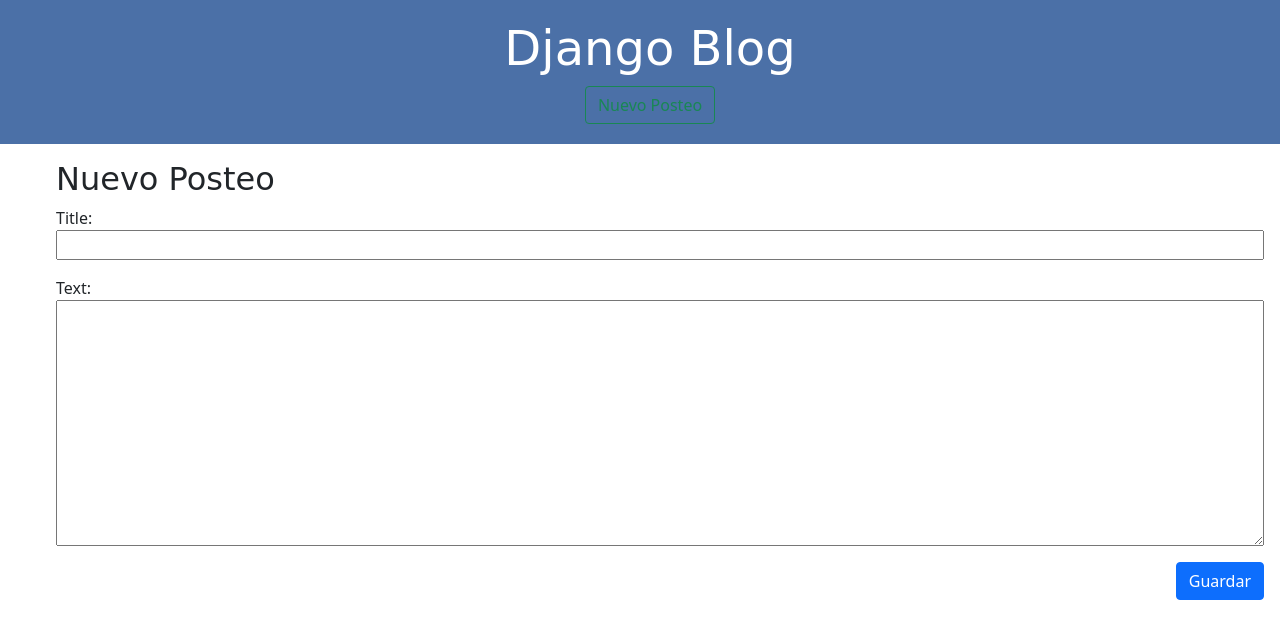
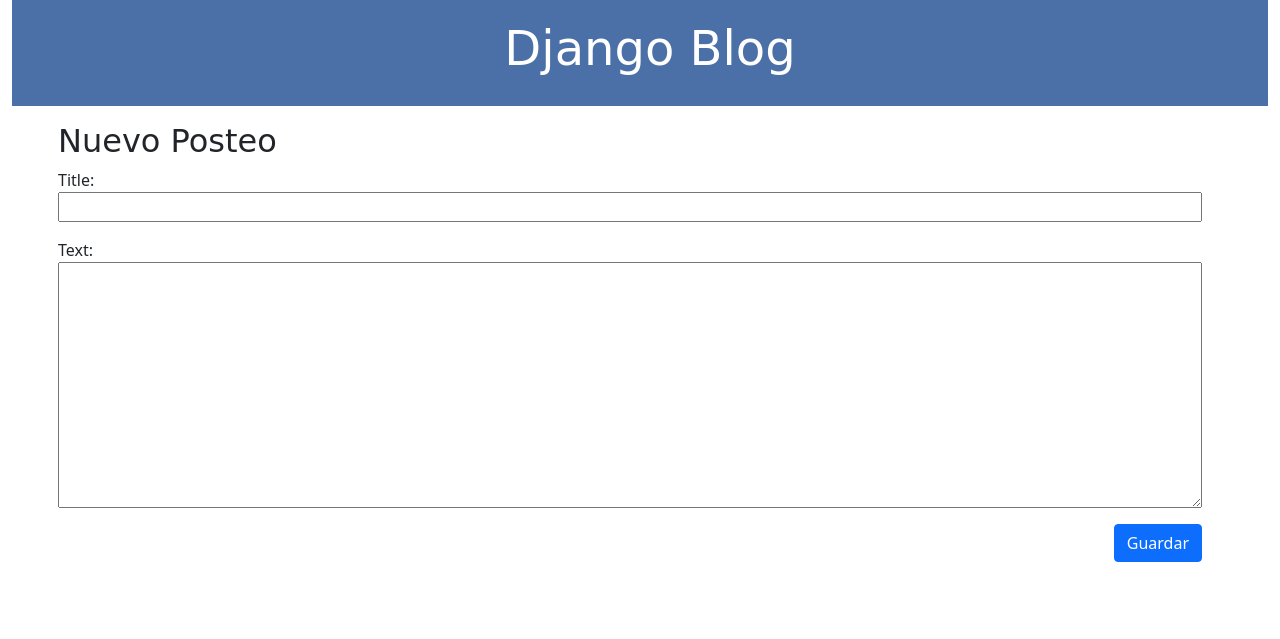
Before and after one commit to alejandroPolak-1/pythonDjangoBlog, a Django app: page /post/new in a window 1280 px wide. Shown: the top 639 px of the page. Run offline with Django 3.2, Linux system fonts and the light colour scheme; some web fonts are replaced.

Commit message:
auth to add or edit a post & styles

```diff
--- a/blog/static/css/blog.css
+++ b/blog/static/css/blog.css
@@ -12,7 +12,9 @@
 }
 
 .content {
-    margin-left: 40px;
+    margin-left: 20px;
+    margin-right: 50px;
+
 }
 
 h1, h2, h3, h4 {
@@ -40,6 +42,7 @@
 
 .post {
     margin-bottom: 70px;
+    text-align: justify;
 }
 
 .post h2 a, .post h2 a:visited {
--- a/blog/templates/blog/base.html
+++ b/blog/templates/blog/base.html
@@ -9,21 +9,27 @@
         <link rel="stylesheet" href="{% static 'css/blog.css' %}">
     </head>
     <body>
-        <div class="page-header d-flex justify-content-evenly">
-            <div class="align-items-center">
-                <h1 class="text-center"><a href="/">Django Blog</a></h1>
-                <a href="{% url 'post_new' %}" class="btn btn-outline-success">Nuevo Posteo</a>
+
+      <div class="container-fluid">
+
+        <div class="page-header">
+            <div>
+                <h1><a href="/">Django Blog</a></h1>
+                {% comment %} verificar que esta autenticado para poder agregar un posteo{% endcomment %}
+                {% if user.is_authenticated %}
+                    <a href="{% url 'post_new' %}" class="btn btn-success">Nuevo Posteo</a>
+                {% endif %}
             </div>
         </div>
 
-        <div class="content ccontainer overflow-hidden">
-             <div class="row">
-                 <div class="col m-3">
-                     {% block content %}
-                     {% endblock %}
-                 </div>
-             </div>
+        <div class="content">
+            <div class="m-3">
+                {% block content %}
+                {% endblock %}
+            </div>
         </div>
 
+
+      </div>
     </body>
 </html>
--- a/blog/templates/blog/post_detail.html
+++ b/blog/templates/blog/post_detail.html
@@ -9,8 +9,10 @@
         {% endif %}
         <h2>{{ post.title }}</h2>
         <p>{{ post.text|linebreaksbr }}</p>
-        <br>
 
-        <a class="btn btn-primary" href="{% url 'post_edit' pk=post.pk %}"><span class="glyphicon glyphicon-pencil">Editar</span></a>
+         {% comment %} verificar que esta autenticado para poder editar un posteo{% endcomment %}
+        {% if user.is_authenticated %}
+           <a class="btn btn-primary" href="{% url 'post_edit' pk=post.pk %}">Editar</a>
+        {% endif %}
     </div>
 {% endblock %}
--- a/static/css/blog.css
+++ b/static/css/blog.css
@@ -12,7 +12,8 @@
 }
 
 .content {
-    margin-left: 40px;
+    margin-left: 30px;
+    margin-right: 50px;
 }
 
 h1, h2, h3, h4 {
```
